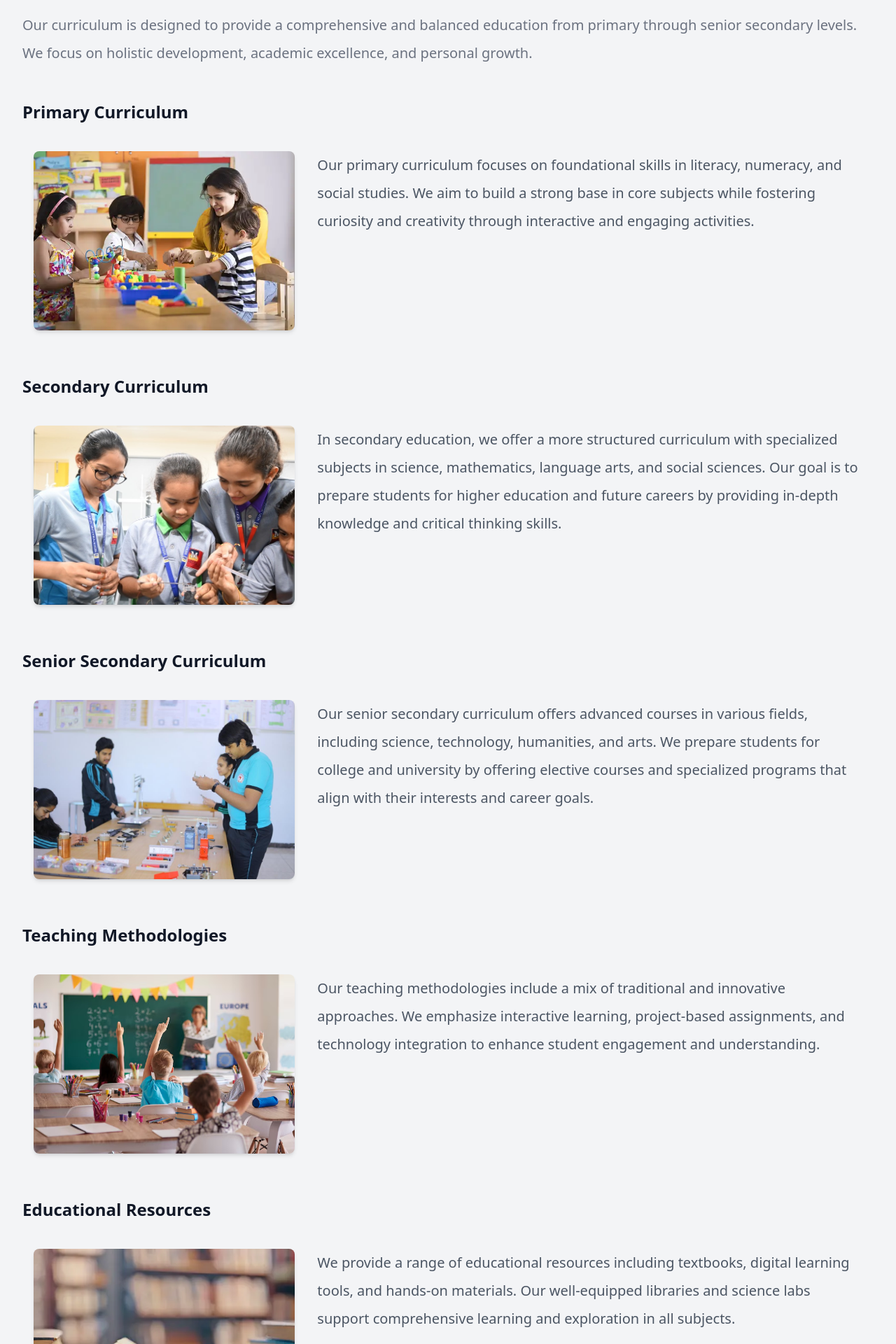
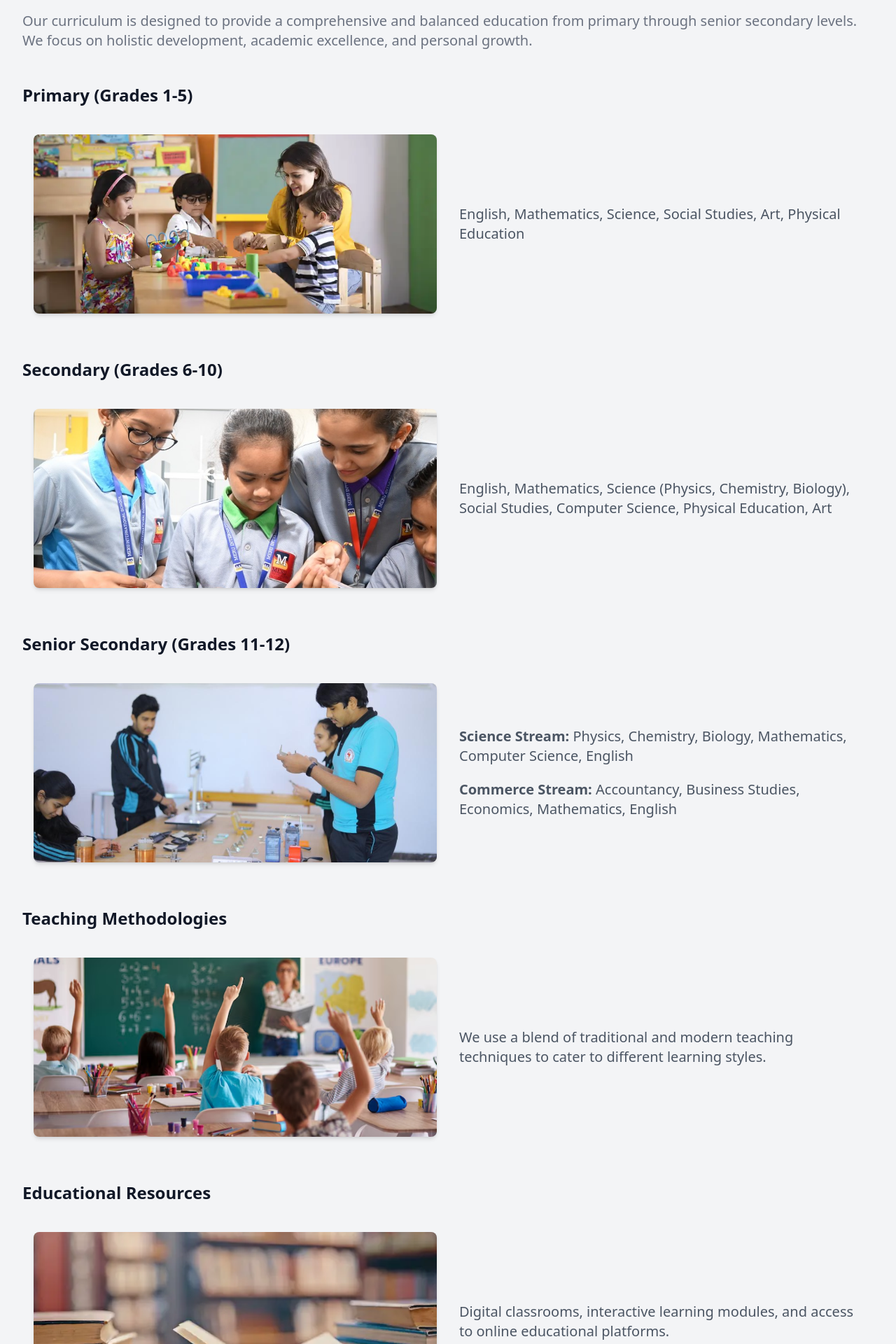
Before and after one commit to SudeevDivakar/School-Website, a React (Vite) app: page /academics in a window 1280 px wide. Shown: the part 160-2080 px from the top of the page at 70% size. Built offline with nearby package versions, Linux system fonts and the light colour scheme.

Commit message:
Add Dummy Data Changes to Academics

```diff
--- a/src/components/Academics/CurriculumInfo.jsx
+++ b/src/components/Academics/CurriculumInfo.jsx
@@ -5,7 +5,7 @@ export default function CurriculumInfo() {
         <h2 className="text-3xl font-extrabold text-gray-900 sm:text-4xl">
           Our Curriculum
         </h2>
-        <p className="mt-4 text-lg text-gray-500 leading-loose text-xl">
+        <p className="mt-4 text-lg text-gray-500 leading-loose lg:text-xl">
           Our curriculum is designed to provide a comprehensive and balanced
           education from primary through senior secondary levels. We focus on
           holistic development, academic excellence, and personal growth.
@@ -14,22 +14,20 @@ export default function CurriculumInfo() {
         {/* Primary Curriculum */}
         <div className="mt-12">
           <h3 className="text-2xl font-semibold text-gray-900">
-            Primary Curriculum
+            Primary (Grades 1-5)
           </h3>
-          <div className="flex flex-wrap mt-6">
-            <div className="w-full sm:w-1/2 lg:w-1/3 p-4">
+          <div className="mt-6 flex flex-wrap lg:flex-nowrap lg:items-center">
+            <div className="w-full lg:w-1/2 p-4">
               <img
                 src="./curriculum2.jpg"
                 alt="Primary Curriculum"
                 className="w-full h-64 object-cover rounded-lg shadow-md"
               />
             </div>
-            <div className="w-full sm:w-1/2 lg:w-2/3 p-4">
-              <p className="text-gray-600 leading-loose text-xl">
-                Our primary curriculum focuses on foundational skills in
-                literacy, numeracy, and social studies. We aim to build a strong
-                base in core subjects while fostering curiosity and creativity
-                through interactive and engaging activities.
+            <div className="w-full lg:w-1/2 p-4">
+              <p className="text-gray-600 leading-loose text-lg lg:text-xl">
+                English, Mathematics, Science, Social Studies, Art, Physical
+                Education
               </p>
             </div>
           </div>
@@ -38,23 +36,20 @@ export default function CurriculumInfo() {
         {/* Secondary Curriculum */}
         <div className="mt-12">
           <h3 className="text-2xl font-semibold text-gray-900">
-            Secondary Curriculum
+            Secondary (Grades 6-10)
           </h3>
-          <div className="flex flex-wrap mt-6">
-            <div className="w-full sm:w-1/2 lg:w-1/3 p-4">
+          <div className="mt-6 flex flex-wrap lg:flex-nowrap lg:items-center">
+            <div className="w-full lg:w-1/2 p-4">
               <img
                 src="./curriculum.jpg"
                 alt="Secondary Curriculum"
                 className="w-full h-64 object-cover rounded-lg shadow-md"
               />
             </div>
-            <div className="w-full sm:w-1/2 lg:w-2/3 p-4">
-              <p className="text-gray-600 leading-loose text-xl">
-                In secondary education, we offer a more structured curriculum
-                with specialized subjects in science, mathematics, language
-                arts, and social sciences. Our goal is to prepare students for
-                higher education and future careers by providing in-depth
-                knowledge and critical thinking skills.
+            <div className="w-full lg:w-1/2 p-4">
+              <p className="text-gray-600 leading-loose text-lg lg:text-xl">
+                English, Mathematics, Science (Physics, Chemistry, Biology),
+                Social Studies, Computer Science, Physical Education, Art
               </p>
             </div>
           </div>
@@ -63,24 +58,27 @@ export default function CurriculumInfo() {
         {/* Senior Secondary Curriculum */}
         <div className="mt-12">
           <h3 className="text-2xl font-semibold text-gray-900">
-            Senior Secondary Curriculum
+            Senior Secondary (Grades 11-12)
           </h3>
-          <div className="flex flex-wrap mt-6">
-            <div className="w-full sm:w-1/2 lg:w-1/3 p-4">
+          <div className="mt-6 flex flex-wrap lg:flex-nowrap lg:items-center">
+            <div className="w-full lg:w-1/2 p-4">
               <img
                 src="./senior_secondary_curriculum.jpg"
                 alt="Senior Secondary Curriculum"
                 className="w-full h-64 object-cover rounded-lg shadow-md"
               />
             </div>
-            <div className="w-full sm:w-1/2 lg:w-2/3 p-4">
-              <p className="text-gray-600 leading-loose text-xl">
-                Our senior secondary curriculum offers advanced courses in
-                various fields, including science, technology, humanities, and
-                arts. We prepare students for college and university by offering
-                elective courses and specialized programs that align with their
-                interests and career goals.
-              </p>
+            <div className="w-full lg:w-1/2 p-4">
+              <ul className="text-gray-600 leading-loose text-lg lg:text-xl">
+                <li className="mb-5">
+                  <b>Science Stream:</b> Physics, Chemistry, Biology,
+                  Mathematics, Computer Science, English
+                </li>
+                <li>
+                  <b>Commerce Stream:</b> Accountancy, Business Studies,
+                  Economics, Mathematics, English
+                </li>
+              </ul>
             </div>
           </div>
         </div>
@@ -90,20 +88,18 @@ export default function CurriculumInfo() {
           <h3 className="text-2xl font-semibold text-gray-900">
             Teaching Methodologies
           </h3>
-          <div className="flex flex-wrap mt-6">
-            <div className="w-full sm:w-1/2 lg:w-1/3 p-4">
+          <div className="mt-6 flex flex-wrap lg:flex-nowrap lg:items-center">
+            <div className="w-full lg:w-1/2 p-4">
               <img
                 src="./teaching.avif"
                 alt="Teaching Methodologies"
                 className="w-full h-64 object-cover rounded-lg shadow-md"
               />
             </div>
-            <div className="w-full sm:w-1/2 lg:w-2/3 p-4">
-              <p className="text-gray-600 leading-loose text-xl">
-                Our teaching methodologies include a mix of traditional and
-                innovative approaches. We emphasize interactive learning,
-                project-based assignments, and technology integration to enhance
-                student engagement and understanding.
+            <div className="w-full lg:w-1/2 p-4">
+              <p className="text-gray-600 leading-loose text-lg lg:text-xl">
+                We use a blend of traditional and modern teaching techniques to
+                cater to different learning styles.
               </p>
             </div>
           </div>
@@ -114,20 +110,18 @@ export default function CurriculumInfo() {
           <h3 className="text-2xl font-semibold text-gray-900">
             Educational Resources
           </h3>
-          <div className="flex flex-wrap mt-6">
-            <div className="w-full sm:w-1/2 lg:w-1/3 p-4">
+          <div className="mt-6 flex flex-wrap lg:flex-nowrap lg:items-center">
+            <div className="w-full lg:w-1/2 p-4">
               <img
                 src="./books.webp"
                 alt="Educational Resources"
                 className="w-full h-64 object-cover rounded-lg shadow-md"
               />
             </div>
-            <div className="w-full sm:w-1/2 lg:w-2/3 p-4">
-              <p className="text-gray-600 leading-loose text-xl">
-                We provide a range of educational resources including textbooks,
-                digital learning tools, and hands-on materials. Our
-                well-equipped libraries and science labs support comprehensive
-                learning and exploration in all subjects.
+            <div className="w-full lg:w-1/2 p-4">
+              <p className="text-gray-600 leading-loose text-lg lg:text-xl">
+                Digital classrooms, interactive learning modules, and access to
+                online educational platforms.
               </p>
             </div>
           </div>
```
